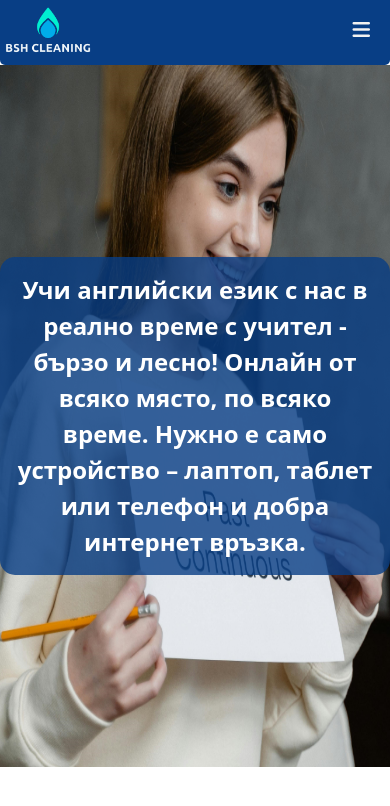
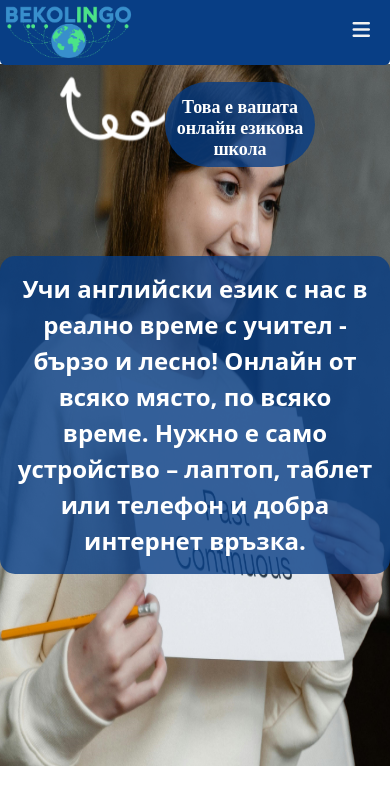
Before and after one commit to berkayhalil/Online_language_school, a PHP site: page / in a window 390 px wide. Shown: the top 806 px of the page. Run offline with PHP 8.4, Linux system fonts and the light colour scheme.

Commit message:
home section update

```diff
--- a/index.html
+++ b/index.html
@@ -12,9 +12,9 @@
 </head>
 <body>
     <div class="topnav" id="myTopnav">
-        <img src="input1onlinepngtools.png" style="width: 88px;">
+        <img src="Untitled-6.png" alt="logo">
         <div id="navbar-right">
-            <a href="#home" onclick="collapseMenu()"><i class="fas fa-home"></i></a>
+            <a href="#nachalo" onclick="collapseMenu()"><i class="fas fa-home"></i></a>
             <a href="#za-nas" onclick="collapseMenu()">ЗА НАС</a>
             <a href="#kursove" onclick="collapseMenu()">КУРСОВЕ</a>
             <a href="#ceni" onclick="collapseMenu()">ЦЕНИ</a>
@@ -27,7 +27,12 @@
 
     <script src="script.js"></script>
 
-    <section class="home-section" id="home">
+    <section class="home-section" id="nachalo">
+
+
+        <div id="school">
+            Това е вашата онлайн езикова школа
+        </div>
     <div class="h1-container">
         <h1 id="h-home">Учи английски език с нас в реално време с учител - бързо и лесно! Онлайн от всяко място, по всяко време. Нужно е само устройство – лаптоп, таблет или телефон и добра интернет връзка.</h1>
 
--- a/styles.css
+++ b/styles.css
@@ -109,9 +109,11 @@ i{
   margin-right:3px ;
 }
 
-img{
-  margin-top: 6px;
+img {
+  margin-top: 5px;
   margin-left: 4px;
+  width: 130px;
+  height: auto;
 }
 
 /*Home section style */
@@ -134,7 +136,7 @@ img{
 
 
 .home-section {
-  margin-top: -30px;
+  margin-top: -47px;
   scroll-margin-top: 65px;
   background-image: url('pexels-tima-miroshnichenko2-6671419.jpg'); /* Background image URL */ /* Cover the entire section */
   background-size:cover;
@@ -146,23 +148,86 @@ img{
   position: relative; /* Allow positioning of content over the image */
 }
 
+.home-section::after {
+  content: '';
+  position: absolute;
+  top: 0;
+  left: 0;
+  right: 0;
+  bottom: 0;
+  background-color: rgba(105, 101, 101, 0.5);
+  z-index: 1;
+}
+
+.home-section::after {
+  content: '';
+  position: absolute;
+  top: 90px;
+  left: 40px;
+  width: 130px;
+  height: 130px;
+  background-image: url('long-black-curved-arrows2-set-260nw-2482787799.png');
+  background-size: contain;
+  background-position: center;
+  background-repeat: no-repeat;
+  z-index: 2;
+  background-color: transparent;
+  animation: fadeInUp 2s ease-out forwards;
+}
+
+ #school{
+  padding-top: 18px;
+  position: absolute;
+  top: 120px;
+  left: 170px;
+  width: 180px;
+  height: 90px;
+  z-index: 2;
+  font-size: 21px;
+  font-weight:bolder;
+  background-color:var(--main-text-background-color);
+  border-radius: 50px;
+  text-align: center;
+  animation: fadeInUp 2s ease-out forwards;
+}
+
 @media screen and (max-width: 800px) {
   .home-section {
-    margin-top: 65px;
-    background-image: url('pexels-tima-miroshnichenko-6670797.jpg'); /* New background image */
-    min-height:240px;
+    margin-top: 64px;
+    background-image: url('pexels-tima-miroshnichenko-6670797.jpg');
+    min-height:246px;
+  }
+  .home-section::after{
+    background-image:  url('long-black-curved-arrows2-set-260nw-2482787799.png');
+    top: -15px;
+    width: 120px;
+    height: 120px;
+    left: 45px;
   }
   #h-home{
     margin-top: auto;
     margin-bottom:auto;
+  }
+  #school{
+     padding-top: 15px;
+    padding-bottom: -10px;
+    position: absolute;
+    top: 18px;
+    left: 165px;
+    width: 150px;
+    height: 70px;
+    z-index: 2;
+    font-size: 18px;
+    font-weight:bolder;
+    text-align: center;
   }
 }
 
 
 
 .h1-container {
-  position: relative; /* Positioning for the container */
-  z-index: 2; /* Bring the container above the background */
+  position: relative;
+  z-index: 2;
 }
 
 #h-home {
@@ -177,17 +242,17 @@ img{
   margin-left: auto;
   margin-right: auto;
   font-size: 24px;
-  line-height: 1.5; /* Помага за по-лесно четене */
+  line-height: 1.5;
   animation: fadeInUp 1s ease-out forwards;
 }
 
 @keyframes fadeInUp {
   0% {
-    transform: translateY(100%);
+    transform: translateY(100%) scale(0.5);
     opacity: 0;
   }
   100% {
-    transform: translateY(0%);
+    transform: translateY(0%) scale(1);
     opacity: 1;
   }
 }
```
Also changed, not shown: Untitled-6.png (added), input1onlinepngtools.png (deleted), long-black-curved-arrows2-set-260nw-2482787799.png (added), pexels-tima-miroshnichenko-6671419.jpg (deleted).
